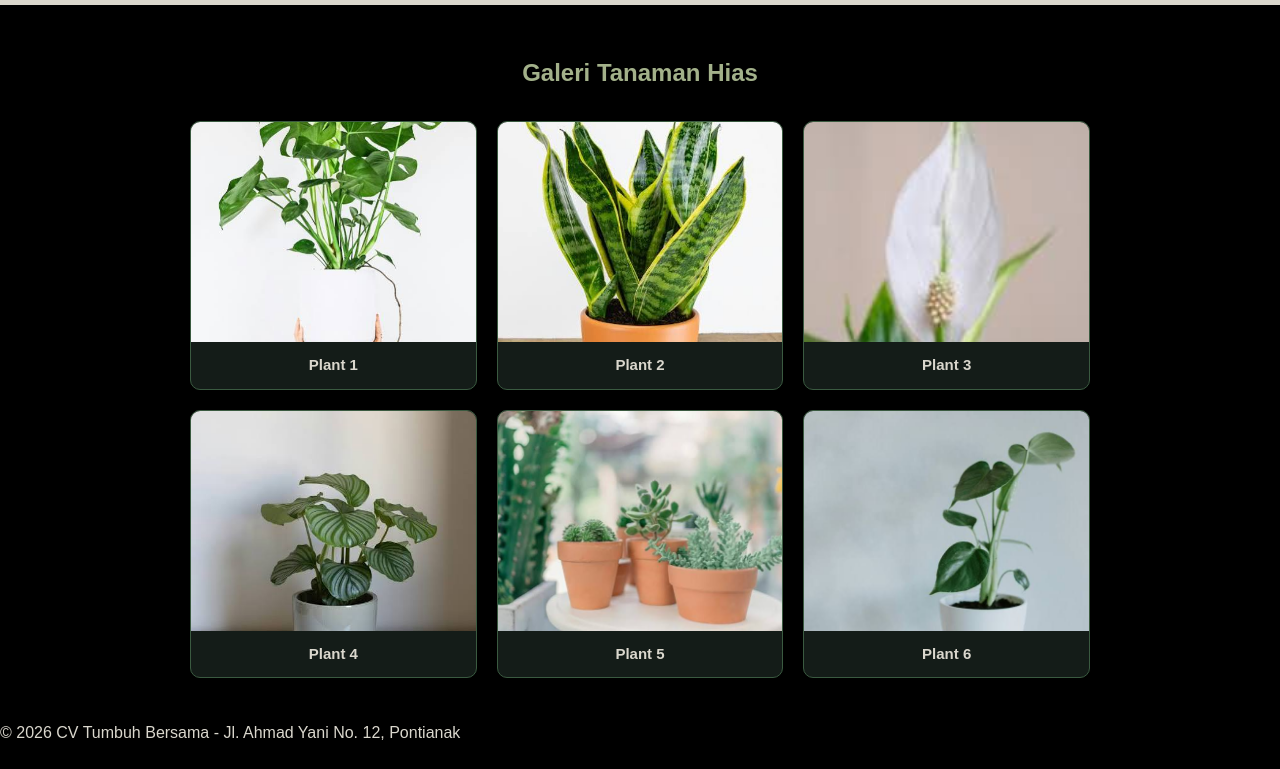
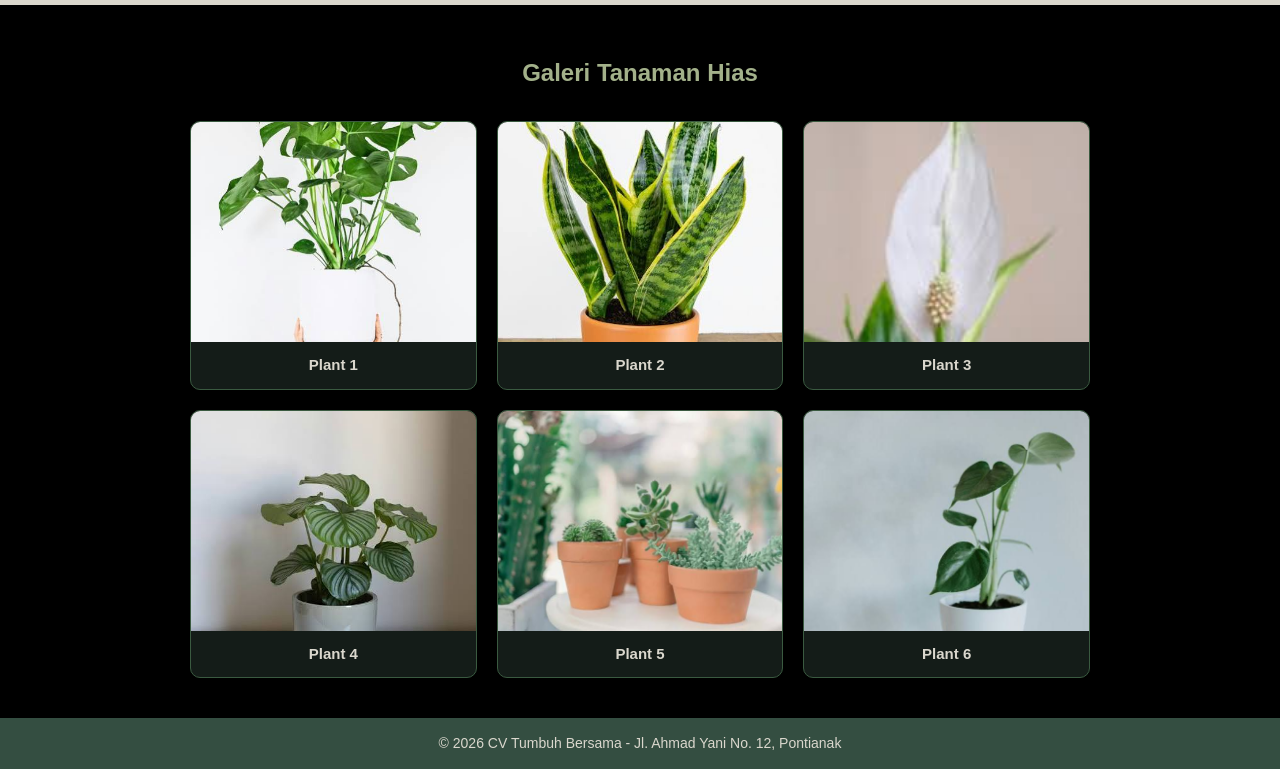
Before and after one commit to vannskie-dev/cv-tumbuh-bersama, a plain HTML site: page project-root/pages/gallery.html in a window 1280 px wide. Shown: the part 55-824 px from the top of the page. Before the commit the page ends 800 px from the top, so only its background shows below. Drawn offline with Linux system fonts and the light colour scheme.

Commit message:
style: add hover transition and footer styling for gallery page

```diff
--- a/project-root/styles/gallery.css
+++ b/project-root/styles/gallery.css
@@ -45,3 +45,21 @@ main {
     font-size: 15px;
     font-weight: 600;
 }
+.gallery-card {
+    transition: transform 0.3s ease;
+}
+.gallery-card:hover {
+    transform: translateY(-5px);
+}
+footer {
+    background-color: #344E41;
+    color: #DAD7CD;
+    text-align: center;
+    padding: 15px 20px;
+    font-size: 14px;
+    width: 100%;
+    box-sizing: border-box;
+}
+footer p {
+    margin: 0;
+}
```
